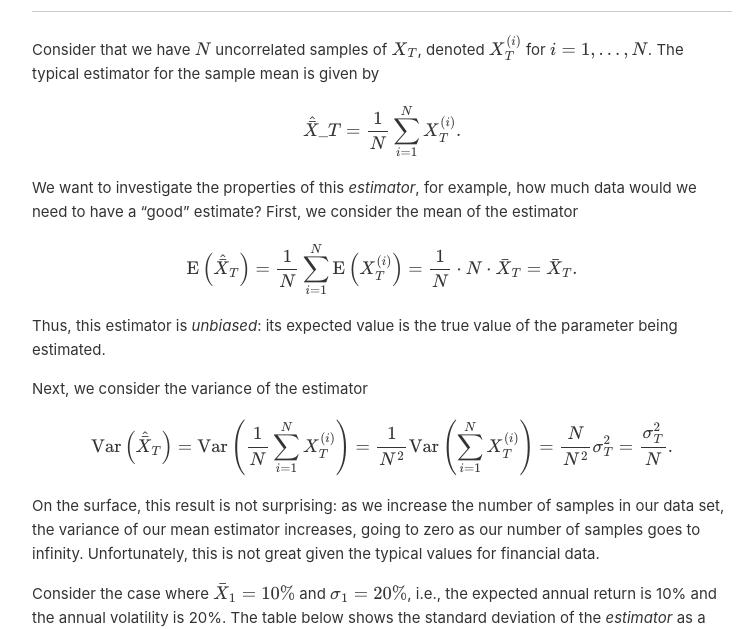
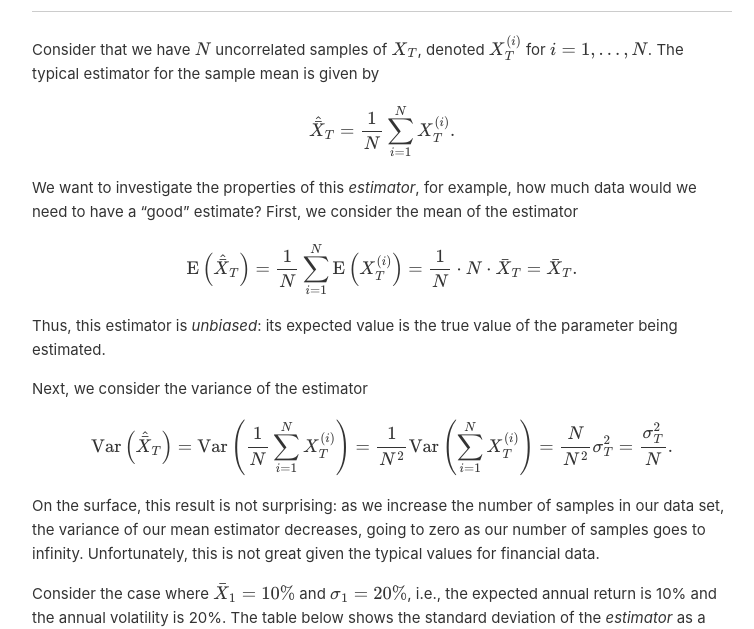
Before and after one commit to IkeThermite/IkeThermite.github.io, a Jekyll site: the page built from _posts/2023-10-11-expected-returns.md, in a window 1280 px wide and 900 px high, scrolled down 1370 px. Shown: the part 156-785 px from the top of the window, without its empty margins (258-1012 px from the left). Built offline with Jekyll 4.4.1, drawn with Linux system fonts in a browser that asks for light colours.

```diff
--- a/_posts/2023-10-11-expected-returns.md
+++ b/_posts/2023-10-11-expected-returns.md
@@ -50,7 +50,7 @@ Consider that we have $N$ uncorrelated samples of $X_T$, denoted $X_T^{(i)}$ for
 The typical estimator for the sample mean is given by
 
 $$
-\hat{\bar{X}}\_T = \frac{1}{N}\sum_{i=1}^N X_T^{(i)}.
+\hat{\bar{X}}_T = \frac{1}{N}\sum_{i=1}^N X_T^{(i)}.
 $$
 
 We want to investigate the properties of this *estimator*, for example, how much data would we need to have a "good" estimate?
@@ -64,7 +64,7 @@ Next, we consider the variance of the estimator
 
 $$\operatorname{Var}\left(\hat{\bar{X}}_T\right) = \operatorname{Var}\left(\frac{1}{N}\sum_{i=1}^N X_T^{(i)}\right) = \frac{1}{N^2}  \operatorname{Var}\left(\sum_{i=1}^N X_T^{(i)}\right) = \frac{N}{N^2} \sigma_T^2 = \frac{\sigma_T^2}{N}.$$
 
-On the surface, this result is not surprising: as we increase the number of samples in our data set, the variance of our mean estimator increases, going to zero as our number of samples goes to infinity. Unfortunately, this is not great given the typical values for financial data.
+On the surface, this result is not surprising: as we increase the number of samples in our data set, the variance of our mean estimator decreases, going to zero as our number of samples goes to infinity. Unfortunately, this is not great given the typical values for financial data.
 
 Consider the case where $\bar{X}_1 = 10\%$ and $\sigma_1 = 20\%$, i.e., the expected annual return is 10% and the annual volatility is 20%. The table below shows the standard deviation of the *estimator* as a percentage of the *true value we are trying to estimate*.
 
```
Also changed, not shown: research.md (+1 -1 lines), 2 other files.
